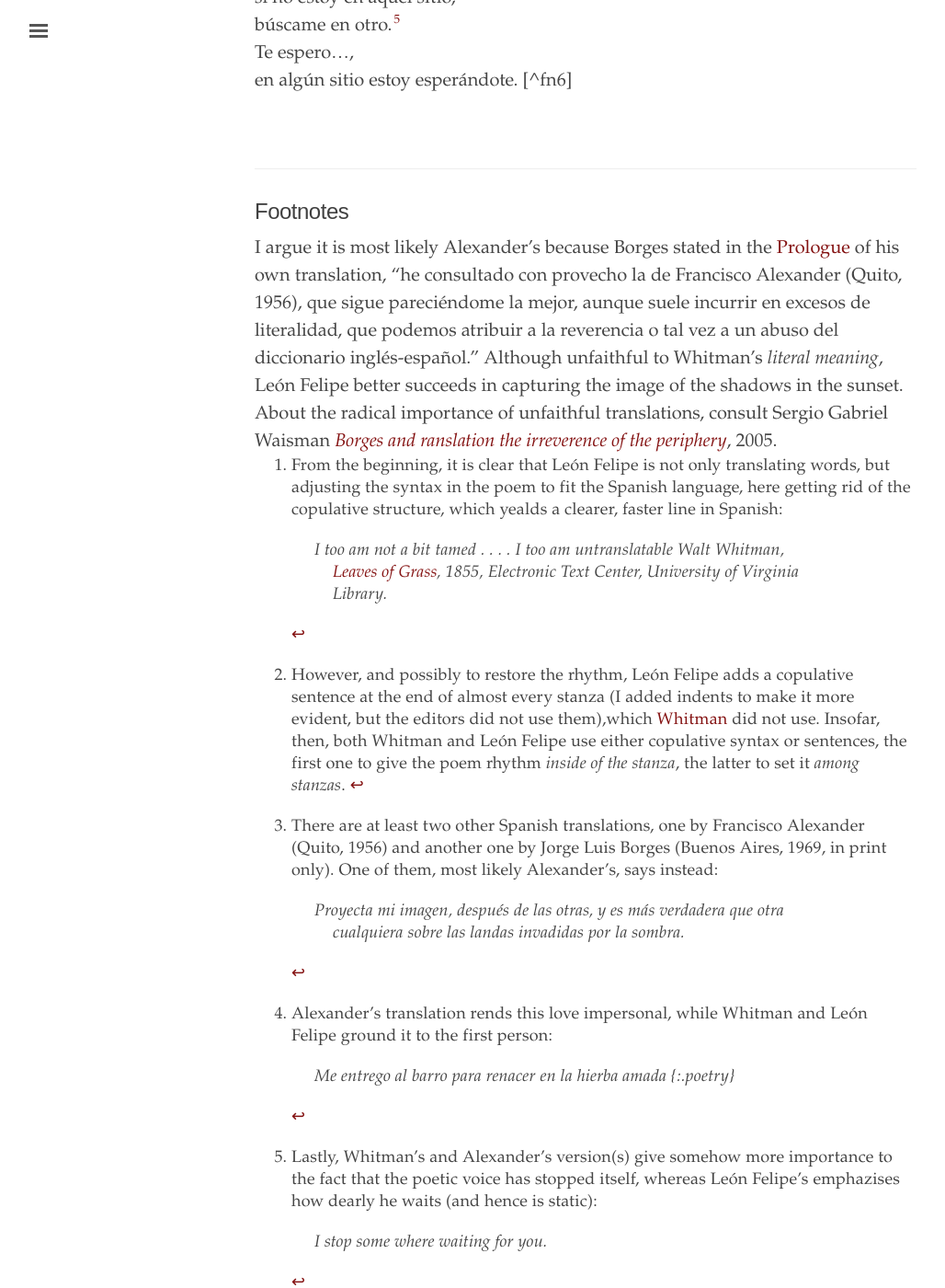
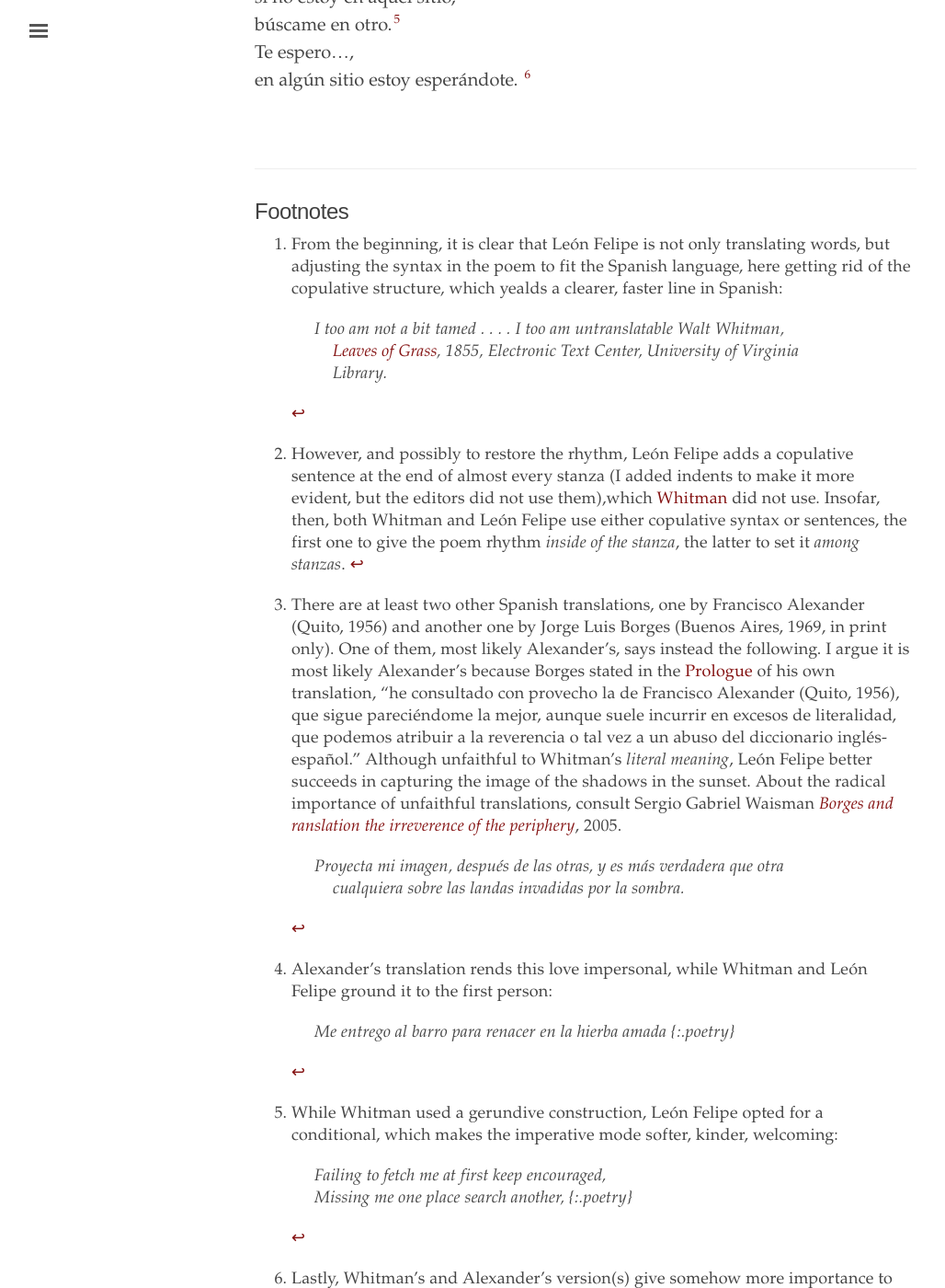
Before and after one commit to nuriasanchezm/songofortomyself, a Jekyll site: the page built from _texts/o-captain.md, in a window 1280 px wide and 1400 px high, scrolled down 939 px. Shown: the whole window at 92% size, without its empty margins (3-1031 px from the left). Built offline with Jekyll 4.4.1, drawn with Linux system fonts in a browser that asks for light colours.

Commit message:
Update uf semifinal

```diff
--- a/_texts/o-captain.md
+++ b/_texts/o-captain.md
@@ -51,11 +51,10 @@
 
 [^fn2]: However, and possibly to restore the rhythm, León Felipe adds a copulative sentence at the end of almost every stanza (I added indents to make it more evident, but the editors did not use them),which [Whitman](https://whitmanarchive.org/item/uva.00570) did not use. Insofar, then, both Whitman and León Felipe use either copulative syntax or sentences, the first one to give the poem rhythm *inside of the stanza*, the latter to set it *among stanzas*.
 
-[^fn3]: There are at least two other Spanish translations, one by Francisco Alexander (Quito, 1956) and another one by Jorge Luis Borges (Buenos Aires, 1969, in print only). One of them, most likely Alexander's, says instead:
+[^fn3]: There are at least two other Spanish translations, one by Francisco Alexander (Quito, 1956) and another one by Jorge Luis Borges (Buenos Aires, 1969, in print only). One of them, most likely Alexander's, says instead the following. I argue it is most likely Alexander's because Borges stated in the [Prologue](https://circulodepoesia.com/2019/05/jorge-luis-borges-sobre-walt-whitman/) of his own translation, "he consultado con provecho la de Francisco Alexander (Quito, 1956), que sigue pareciéndome la mejor, aunque suele incurrir en excesos de literalidad, que podemos atribuir a la reverencia o tal vez a un abuso del diccionario inglés-español." Although unfaithful to Whitman's *literal meaning*, León Felipe better succeeds in capturing the image of the shadows in the sunset. About the radical importance of unfaithful translations, consult Sergio Gabriel Waisman [*Borges and ranslation the irreverence of the periphery*](https://search.library.yale.edu/catalog/13555204), 2005.
 
 	> - Proyecta mi imagen, después de las otras, y es más verdadera que otra cualquiera sobre las landas invadidas por la sombra.
  {:.poetry}
- 	I argue it is most likely Alexander's because Borges stated in the [Prologue](https://circulodepoesia.com/2019/05/jorge-luis-borges-sobre-walt-whitman/) of his own translation, "he consultado con provecho la de Francisco Alexander (Quito, 1956), que sigue pareciéndome la mejor, aunque suele incurrir en excesos de literalidad, que podemos atribuir a la reverencia o tal vez a un abuso del diccionario inglés-español." Although unfaithful to Whitman's *literal meaning*, León Felipe better succeeds in capturing the image of the shadows in the sunset. About the radical importance of unfaithful translations, consult Sergio Gabriel Waisman [*Borges and ranslation the irreverence of the periphery*](https://search.library.yale.edu/catalog/13555204), 2005.
 
 [^fn4]: Alexander's translation rends this love impersonal, while Whitman and León Felipe ground it to the first person:
 	> - Me entrego al barro para renacer en la hierba amada
```
Also changed, not shown: other parts of _texts/o-captain.md (+1 -1 lines).
